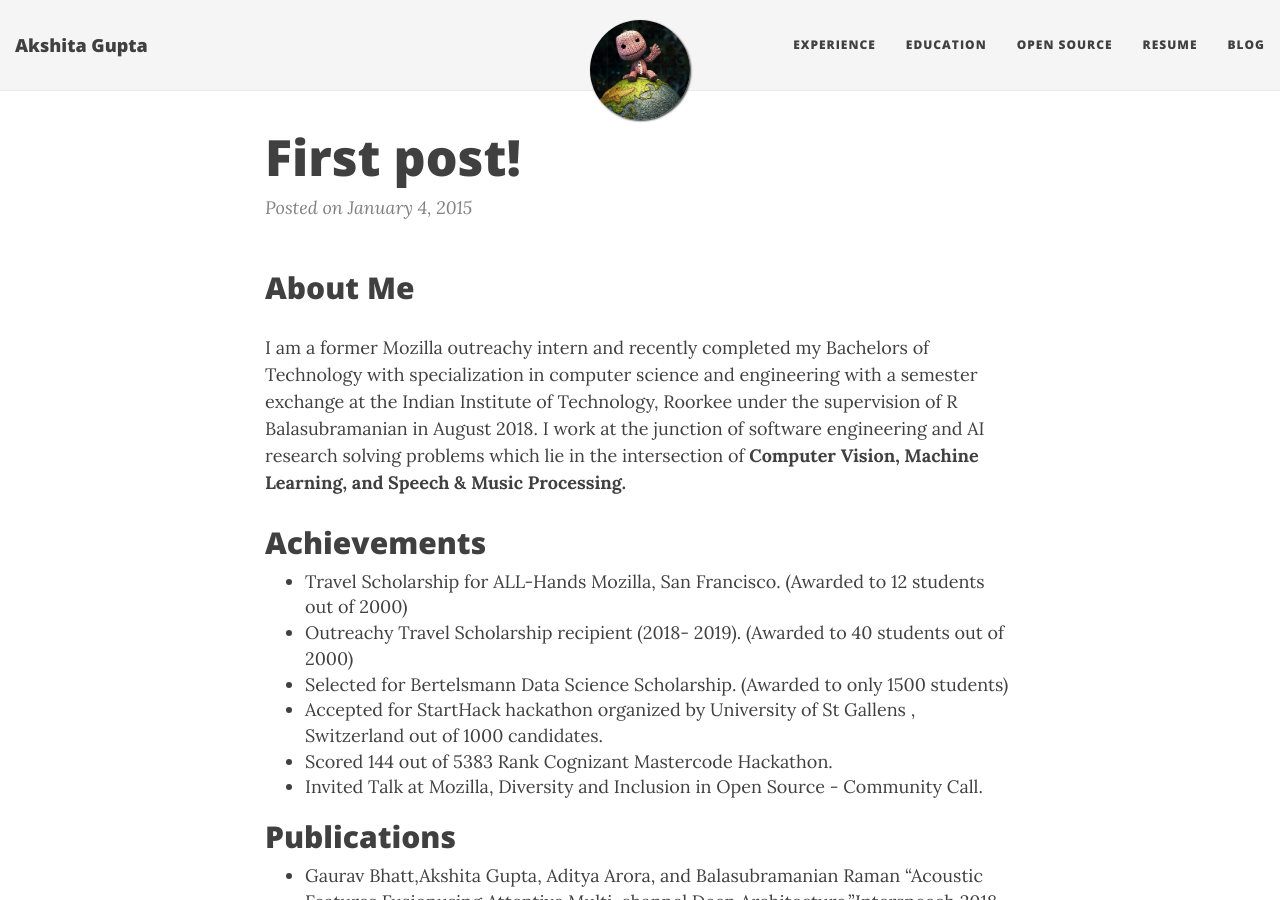
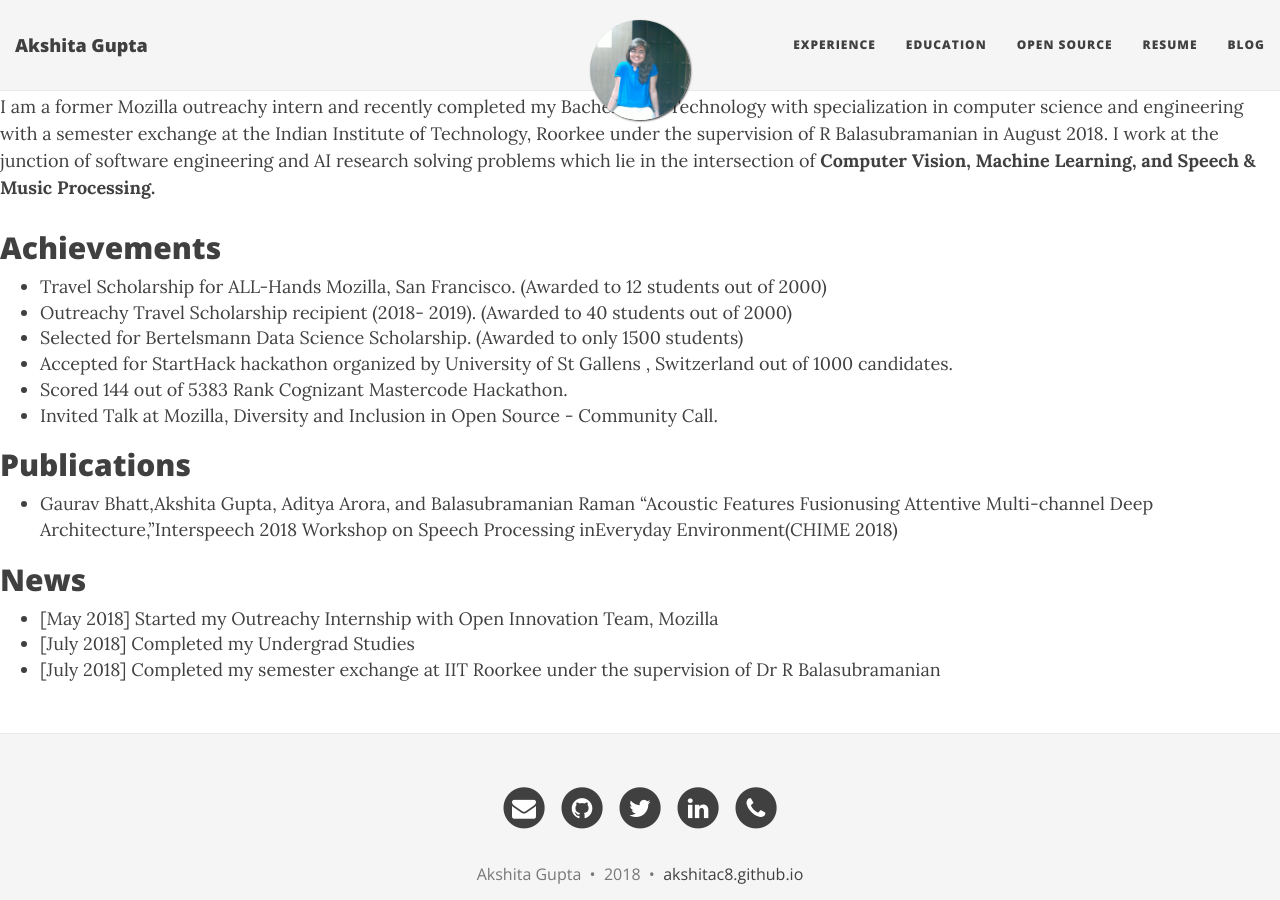
Before and after one commit to akshitac8/akshitac8.github.io, a Jekyll site: the page built from _posts/2015-01-04-about.md, in a window 1280 px wide and 900 px high. Built offline with Jekyll 4.4.1, drawn with Linux system fonts in a browser that asks for light colours; nearby versions of some CDN libraries.

Commit message:
Update 2015-01-04-about.md

```diff
--- a/_posts/2015-01-04-about.md
+++ b/_posts/2015-01-04-about.md
@@ -1,7 +1,5 @@
 ---
-layout: post
-title: First post!
-image: /img/hello_world.jpeg
+layout: base
 ---
 <p>
         <h2>About Me</h2>
```
